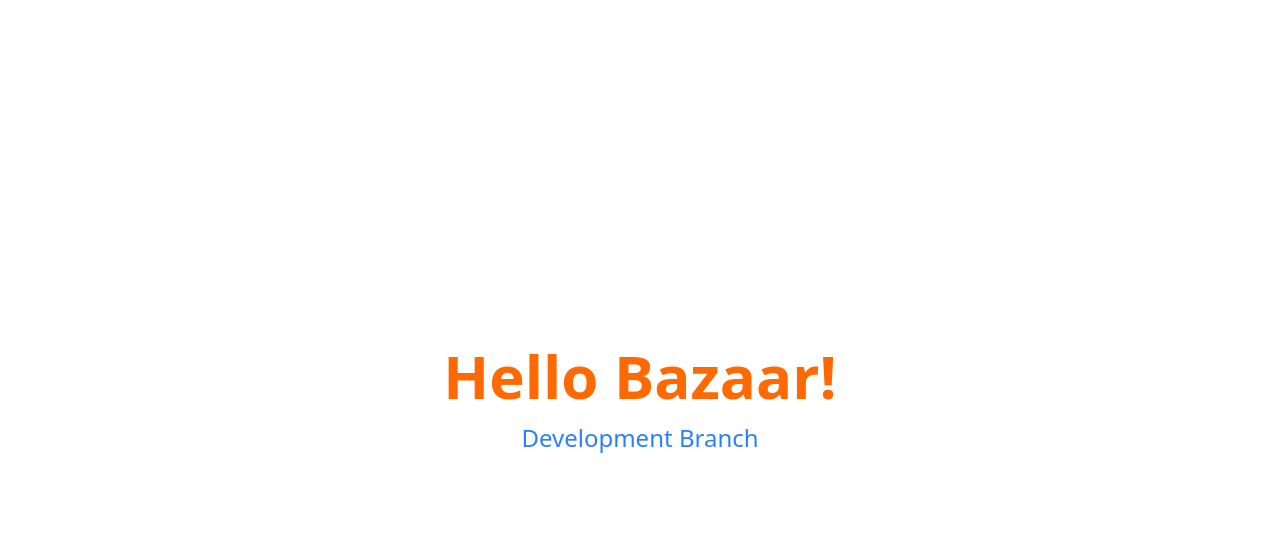
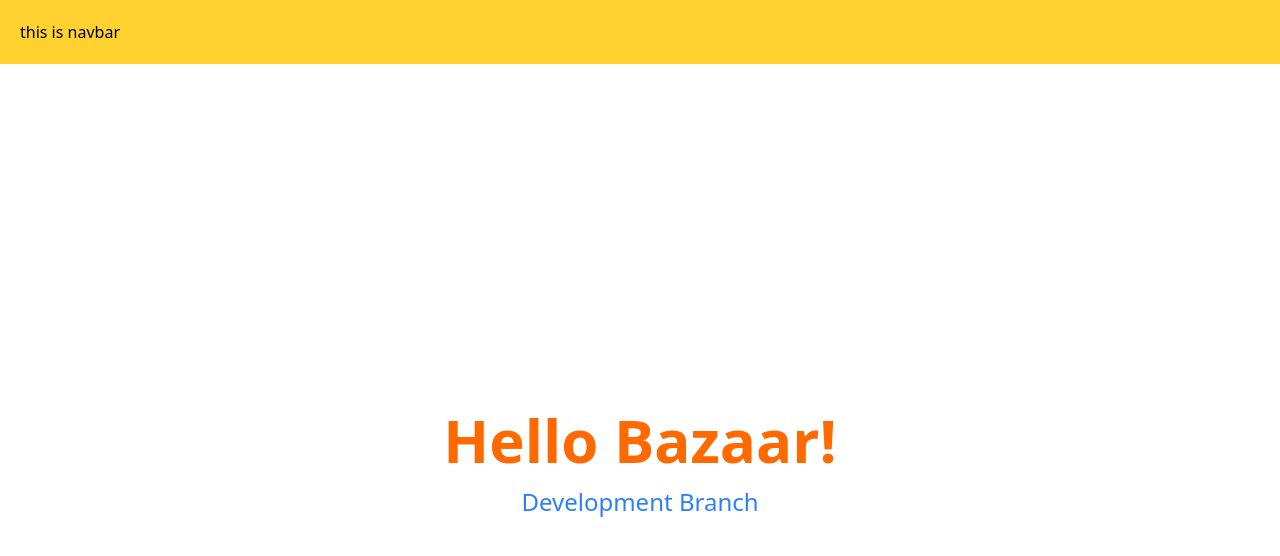
Before and after one commit to hasan8651/bazaar-nextjs, a Next.js app: page / in a window 1280 px wide. Shown: the top 556 px of the page. Built offline with nearby package versions, Linux system fonts and the light colour scheme.

Commit message:
[ADDED]:Navbar component create

```diff
--- /dev/null
+++ b/src/app/Components/Navbar.jsx
@@ -0,0 +1,11 @@
+import React from 'react';
+
+const Navbar = () => {
+    return (
+        <div className='p-5 bg-amber-300 text-black'>
+            this is navbar
+        </div>
+    );
+};
+
+export default Navbar;
--- a/src/app/page.jsx
+++ b/src/app/page.jsx
@@ -1,10 +1,17 @@
+
+import Navbar from "./Components/Navbar";
+
 export default function Home() {
   return (
-    <div className="flex flex-col min-h-screen items-center justify-center">
+   <div>
+    <Navbar></Navbar>
+     <div className="flex flex-col min-h-screen items-center justify-center">
       <h1 className="text-6xl font-bold text-orange-500">
         Hello Bazaar!
       </h1>
       <h1 className="mt-4 text-2xl text-blue-500">Development Branch</h1>
     </div>
+
+   </div>
   )
 }
```
